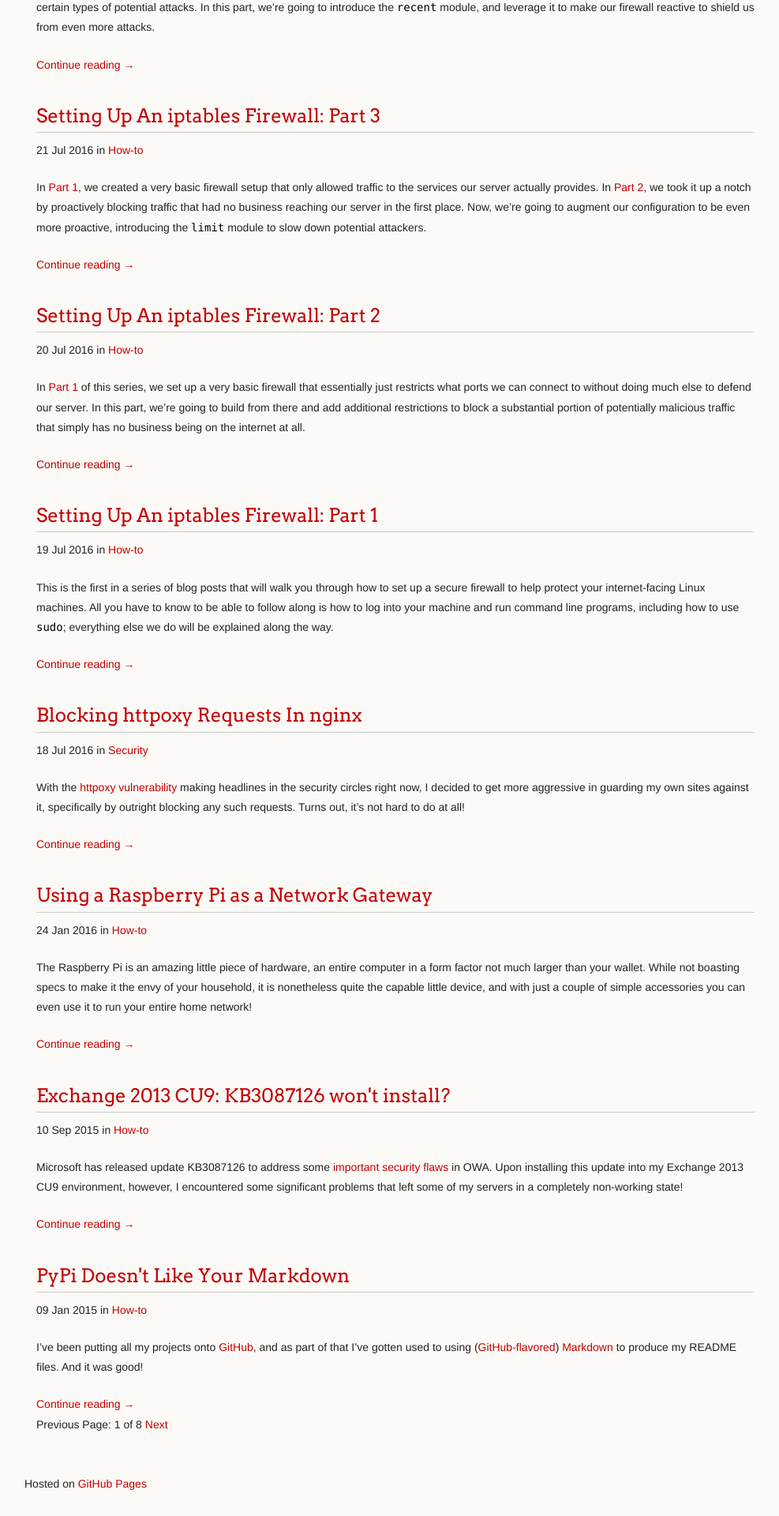
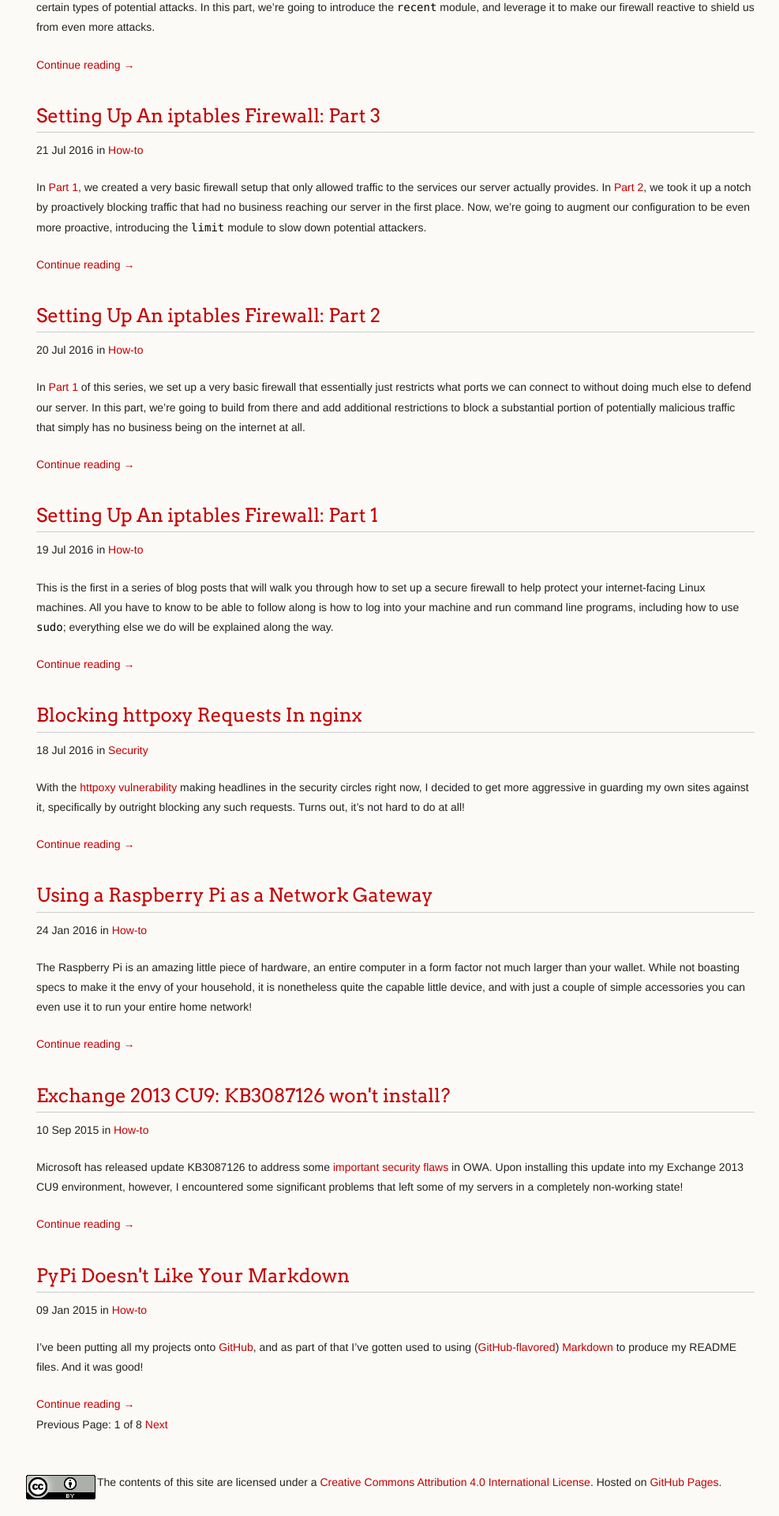
Before and after one commit to Kromey/Kromey.github.io, a Jekyll site: the page built from index.html, in a window 1280 px wide. Shown: the part 997-2917 px from the top of the page at 79% size, without its empty margins (139-1126 px from the left). Built offline with Jekyll 4.4.1, drawn with Linux system fonts in a browser that asks for light colours; the list of posts is cut into pages by our own code.

Commit message:
Adding license

```diff
--- a/_layouts/default.html
+++ b/_layouts/default.html
@@ -28,7 +28,9 @@
 			</section>
 
 			<footer>
-				<p><small>Hosted on <a href="https://pages.github.com">GitHub Pages</a></small></p>
+				The contents of this site are licensed under a
+				<a rel="license" href="http://creativecommons.org/licenses/by/4.0/">Creative Commons Attribution 4.0 International License</a>.
+				Hosted on <a href="https://pages.github.com">GitHub Pages</a>.
 			</footer>
 		</div>
 		{% if site.google_analytics %}
--- a/_sass/theme.scss
+++ b/_sass/theme.scss
@@ -394,6 +394,14 @@ a.buttons:hover {
 /* Footer */
 
 footer {
+	line-height: 1.5em;
+	padding: 0 0 0 90px;
+	min-height: 33px;
+	background: url('/assets/img/cc-by-88x31.png');
+	background-repeat: no-repeat;
+	background-position: left center;
+	max-width: 90%;
+	margin: 0 auto 20px;
 }
 
 @media screen and (max-width: 768px) {
```
Also changed, not shown: assets/img/cc-by-88x31.png (added), 1 other file.
